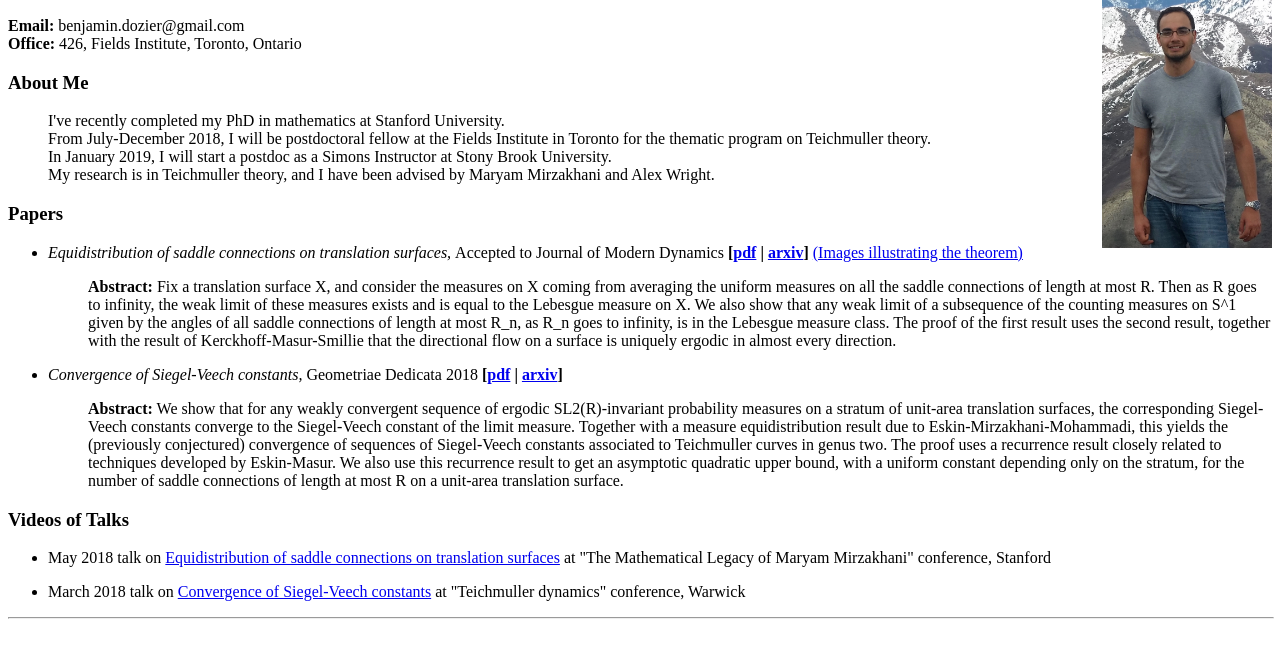
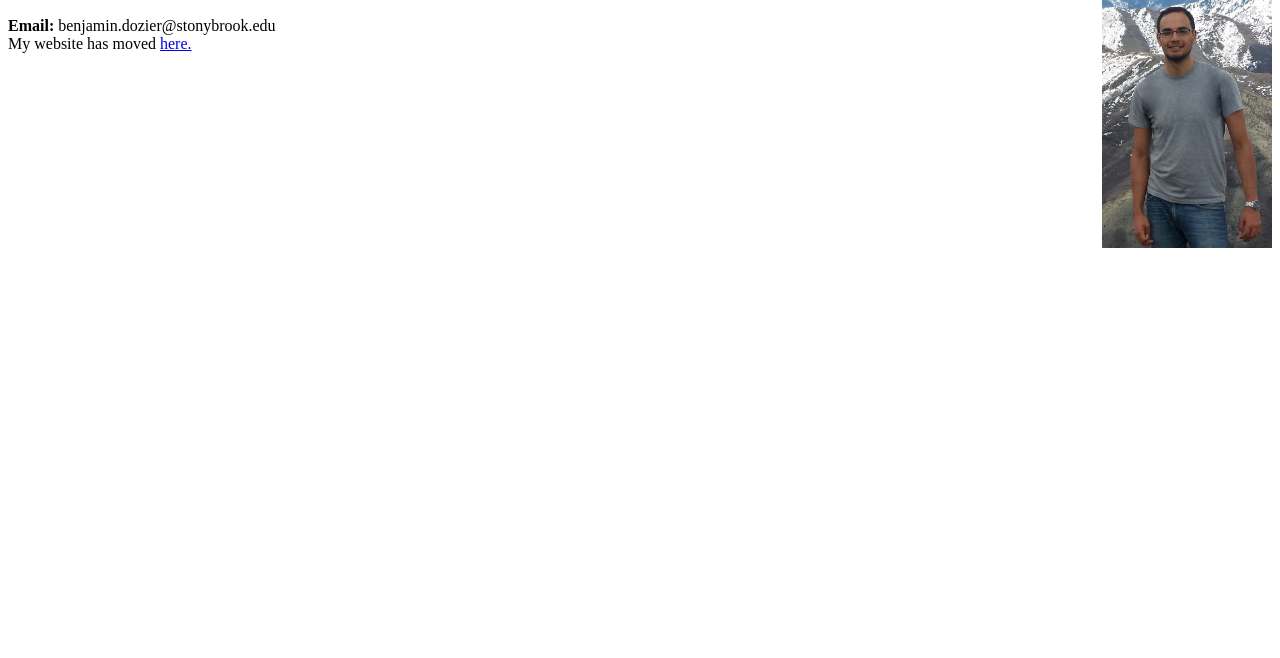
Before and after one commit to benjamin-dozier/benjamin-dozier.github.io, a plain HTML site: page index.html in a window 1280 px wide. Shown: the part 38-696 px from the top of the page. Drawn offline with Linux system fonts and the light colour scheme.

Commit message:
Update index.html

```diff
--- a/index.html
+++ b/index.html
@@ -1,3 +1,8 @@
+
+
+
+
+
 
 <html>
 <head>
@@ -6,13 +11,13 @@
 <body ALINK="red">
 <!--<body bgcolor=#00DED1 ALINK="red"> -->
 
-<div style="float: right"><IMG SRC="ben_wasatch.jpg" WIDTH=170 HEIGHT=278></div>
+
 
 
 
 <title>Benjamin Dozier</title>
 
-
+<div style="float: right"><IMG SRC="ben_wasatch.jpg" WIDTH=170 HEIGHT=278></div>
 
 
 <h2> Benjamin Dozier </h2>
@@ -21,79 +26,9 @@
 
 
 <td>
-<dt> <b> Email:</b> benjamin.dozier@gmail.com</dt>
-<dt> <b>Office:</b> 426, Fields Institute, Toronto, Ontario</dt>
+<dt> <b> Email:</b> benjamin.dozier@stonybrook.edu</dt>
 
-
-
-</td>
-</tr>
-
-</table>
-
-
-
-<h3> About Me </h3>
-
-<ul>
-  I've recently completed my PhD in mathematics at Stanford University.
-<br />
-  From July-December 2018, I will be postdoctoral fellow at the Fields Institute in Toronto for the thematic program on Teichmuller theory.
-
-  <br />
-  In January 2019, I will start a postdoc as a Simons Instructor at Stony Brook University.
-
-  <br />
-    My research is in Teichmuller theory, and I have been advised by Maryam Mirzakhani and Alex Wright.
-</ul>
-
-
-
-
-
-<h3> Papers </h3>
-
-<ul>
-<li><em><font size=+0>Equidistribution of saddle connections on translation surfaces, </font></em> Accepted to Journal of Modern Dynamics <b> [<a href="angle.pdf">pdf</a> | <a href="https://arxiv.org/abs/1705.10847">arxiv</a>] </b>
-
-
-<a href="sc_equidist_slides.pdf">(Images illustrating the theorem) </a>
-
-
-<p><ul><font size=+0><b>Abstract:</b>
-Fix a translation surface X, and consider the measures on X coming from averaging the uniform measures on all the saddle connections of length at most R.  Then as R goes to infinity, the weak limit of these measures exists and is equal to the Lebesgue measure on X.  We also  show that any weak limit of a subsequence of the counting measures on S^1 given by the angles of all saddle connections of length at most R_n, as R_n goes to infinity, is in the Lebesgue measure class.  The proof of the first result uses the second result, together with the result of Kerckhoff-Masur-Smillie that the directional flow on a surface is uniquely ergodic in almost every direction.
-</ul></p></li>
-</ul>
-
-
-
-<ul>
-<li><em><font size=+0>Convergence of Siegel-Veech constants,</font></em> Geometriae Dedicata 2018 <b> [<a href="sv_convergence.pdf">pdf</a> | <a href="https://arxiv.org/abs/1701.00175">arxiv</a>] </b>
-
-<p><ul><font size=+0><b>Abstract:</b>
-We show that for any weakly convergent sequence of ergodic SL2(R)-invariant probability measures on a stratum of unit-area translation surfaces, the corresponding Siegel-Veech constants converge to the Siegel-Veech constant of the limit measure. Together with a measure equidistribution result due to Eskin-Mirzakhani-Mohammadi, this yields the (previously conjectured) convergence of sequences of Siegel-Veech constants associated to Teichmuller curves in genus two.
-The proof uses a recurrence result closely related to techniques developed by Eskin-Masur. We also use this recurrence result to get an asymptotic quadratic upper bound, with a uniform constant depending only on the stratum, for the number of saddle connections of length at most R on a unit-area translation surface.
-</ul></p></li>
-</ul>
-
-
-
-
-<h3> Videos of Talks </h3>
-
-<ul> <li> May 2018 talk on <a href="https://vimeo.com/281891913"> Equidistribution of saddle connections on translation surfaces</a>  at "The Mathematical Legacy of Maryam Mirzakhani" conference, Stanford </ul>
-
-<ul> <li> March 2018 talk on <a href="https://www.youtube.com/watch?v=ZG89T-zZZsw&frags=pl%2Cwn"> Convergence of Siegel-Veech constants</a> at "Teichmuller dynamics" conference, Warwick </ul>
-
-
-
-
-
-<hr WIDTH="100%"><font size=-1>
-  <p>
-   <!-- Last updated: August 2017 -->
-  </p>
-
+My website has moved <a href="https://www.math.stonybrook.edu/~bdozier"> here. </a>
 </div>
 
 
```
